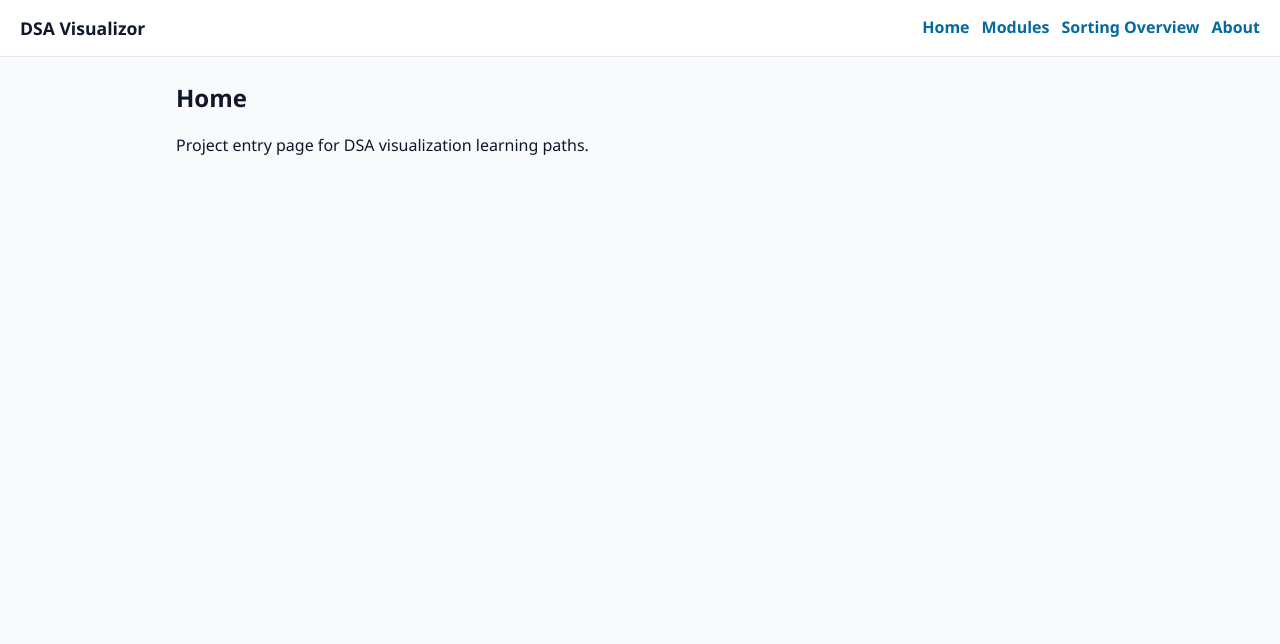
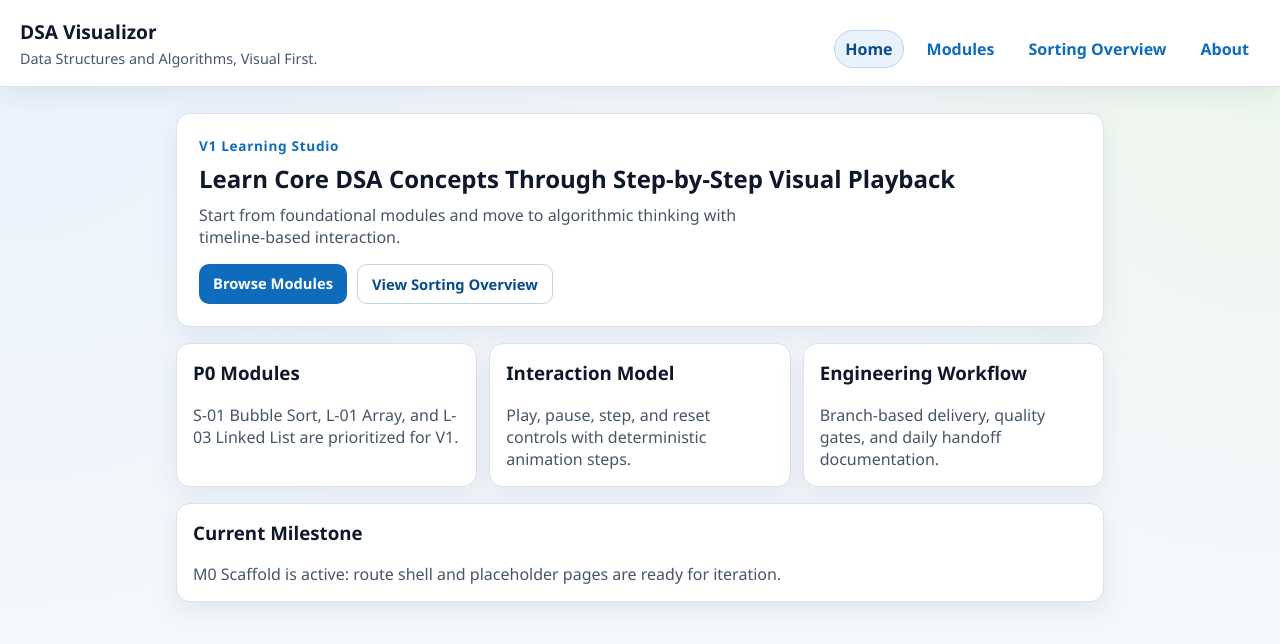
Before and after one commit to Look2046/DSA-with-Codex, a React (Vite) app: page / in a window 1280 px wide. Shown: the top 644 px of the page. Built offline with nearby package versions, Linux system fonts and the light colour scheme.

Commit message:
feat: establish homepage visual baseline and navigation styling

```diff
--- a/src/app/layout/Layout.tsx
+++ b/src/app/layout/Layout.tsx
@@ -1,4 +1,4 @@
-import { Link, Outlet } from 'react-router-dom';
+import { NavLink, Outlet } from 'react-router-dom';
 
 const navLinks = [
   { to: '/', label: 'Home' },
@@ -11,12 +11,19 @@ export function Layout() {
   return (
     <div className="app-shell">
       <header className="app-header">
-        <h1>DSA Visualizor</h1>
-        <nav>
+        <div>
+          <h1>DSA Visualizor</h1>
+          <p className="app-subtitle">Data Structures and Algorithms, Visual First.</p>
+        </div>
+        <nav className="app-nav">
           {navLinks.map((link) => (
-            <Link key={link.to} to={link.to} className="nav-link">
+            <NavLink
+              key={link.to}
+              to={link.to}
+              className={({ isActive }) => (isActive ? 'nav-link nav-link-active' : 'nav-link')}
+            >
               {link.label}
-            </Link>
+            </NavLink>
           ))}
         </nav>
       </header>
--- a/src/index.css
+++ b/src/index.css
@@ -1,7 +1,17 @@
 :root {
+  --bg: #f4f7fb;
+  --surface: #ffffff;
+  --surface-alt: #eef4fb;
+  --text: #0f172a;
+  --muted: #475569;
+  --line: #d8e3ef;
+  --brand: #0f6cbd;
+  --brand-strong: #084c8d;
+  --shadow-soft: 0 8px 26px rgba(15, 45, 84, 0.08);
+  --radius: 14px;
   font-family: 'Segoe UI', Tahoma, Geneva, Verdana, sans-serif;
-  color: #0f172a;
-  background-color: #f8fafc;
+  color: var(--text);
+  background-color: var(--bg);
 }
 
 * {
@@ -10,6 +20,10 @@
 
 body {
   margin: 0;
+  background:
+    radial-gradient(circle at 0% 0%, #e9f2fd 0, transparent 40%),
+    radial-gradient(circle at 100% 10%, #eef7ec 0, transparent 32%),
+    var(--bg);
 }
 
 .app-shell {
@@ -22,40 +36,147 @@ body {
   display: flex;
   flex-wrap: wrap;
   justify-content: space-between;
-  gap: 12px;
-  padding: 16px 20px;
-  border-bottom: 1px solid #e2e8f0;
-  background: #ffffff;
+  align-items: flex-end;
+  gap: 16px;
+  padding: 18px 20px;
+  border-bottom: 1px solid var(--line);
+  background: var(--surface);
+  box-shadow: var(--shadow-soft);
 }
 
 .app-header h1 {
   margin: 0;
-  font-size: 1.1rem;
+  font-size: 1.2rem;
 }
 
-.app-header nav {
+.app-subtitle {
+  margin: 4px 0 0;
+  font-size: 0.9rem;
+  color: var(--muted);
+}
+
+.app-nav {
   display: flex;
   gap: 12px;
   flex-wrap: wrap;
 }
 
 .nav-link {
+  padding: 7px 10px;
+  border-radius: 999px;
+  border: 1px solid transparent;
   text-decoration: none;
-  color: #0369a1;
+  color: var(--brand);
   font-weight: 600;
+  transition: all 0.2s ease;
 }
 
 .nav-link:hover {
-  text-decoration: underline;
+  border-color: var(--line);
+  background: var(--surface-alt);
+}
+
+.nav-link-active {
+  color: var(--brand-strong);
+  border-color: #bdd4ea;
+  background: #e9f1fa;
 }
 
 .app-main {
   max-width: 960px;
   width: 100%;
   margin: 0 auto;
-  padding: 24px 16px;
+  padding: 26px 16px 36px;
 }
 
-section h2 {
+.home-page {
+  display: grid;
+  gap: 16px;
+}
+
+.hero,
+.feature-card,
+.milestone {
+  background: var(--surface);
+  border: 1px solid var(--line);
+  border-radius: var(--radius);
+  box-shadow: var(--shadow-soft);
+}
+
+.hero {
+  padding: 22px;
+}
+
+.eyebrow {
+  margin: 0;
+  color: var(--brand);
+  font-weight: 700;
+  font-size: 0.85rem;
+  letter-spacing: 0.05em;
+}
+
+.hero h2 {
+  margin: 10px 0;
+  line-height: 1.2;
+}
+
+.hero-copy {
+  margin: 0;
+  color: var(--muted);
+  max-width: 65ch;
+}
+
+.hero-actions {
+  margin-top: 16px;
+  display: flex;
+  flex-wrap: wrap;
+  gap: 10px;
+}
+
+.btn {
+  text-decoration: none;
+  border-radius: 10px;
+  padding: 9px 14px;
+  font-weight: 700;
+  font-size: 0.92rem;
+}
+
+.btn-primary {
+  background: var(--brand);
+  color: #fff;
+}
+
+.btn-primary:hover {
+  background: var(--brand-strong);
+}
+
+.btn-secondary {
+  background: #fff;
+  color: var(--brand-strong);
+  border: 1px solid #bdd4ea;
+}
+
+.card-grid {
+  display: grid;
+  grid-template-columns: repeat(auto-fit, minmax(220px, 1fr));
+  gap: 12px;
+}
+
+.feature-card {
+  padding: 16px;
+}
+
+.feature-card h3,
+.milestone h3 {
   margin-top: 0;
 }
+
+.feature-card p,
+.milestone p {
+  margin: 0;
+  color: var(--muted);
+}
+
+.milestone {
+  padding: 16px;
+}
--- a/src/pages/HomePage.tsx
+++ b/src/pages/HomePage.tsx
@@ -1,8 +1,44 @@
+import { Link } from 'react-router-dom';
+
 export function HomePage() {
   return (
-    <section>
-      <h2>Home</h2>
-      <p>Project entry page for DSA visualization learning paths.</p>
-    </section>
+    <div className="home-page">
+      <section className="hero">
+        <p className="eyebrow">V1 Learning Studio</p>
+        <h2>Learn Core DSA Concepts Through Step-by-Step Visual Playback</h2>
+        <p className="hero-copy">
+          Start from foundational modules and move to algorithmic thinking with timeline-based
+          interaction.
+        </p>
+        <div className="hero-actions">
+          <Link className="btn btn-primary" to="/modules">
+            Browse Modules
+          </Link>
+          <Link className="btn btn-secondary" to="/modules/sorting">
+            View Sorting Overview
+          </Link>
+        </div>
+      </section>
+
+      <section className="card-grid">
+        <article className="feature-card">
+          <h3>P0 Modules</h3>
+          <p>S-01 Bubble Sort, L-01 Array, and L-03 Linked List are prioritized for V1.</p>
+        </article>
+        <article className="feature-card">
+          <h3>Interaction Model</h3>
+          <p>Play, pause, step, and reset controls with deterministic animation steps.</p>
+        </article>
+        <article className="feature-card">
+          <h3>Engineering Workflow</h3>
+          <p>Branch-based delivery, quality gates, and daily handoff documentation.</p>
+        </article>
+      </section>
+
+      <section className="milestone">
+        <h3>Current Milestone</h3>
+        <p>M0 Scaffold is active: route shell and placeholder pages are ready for iteration.</p>
+      </section>
+    </div>
   );
 }
```
